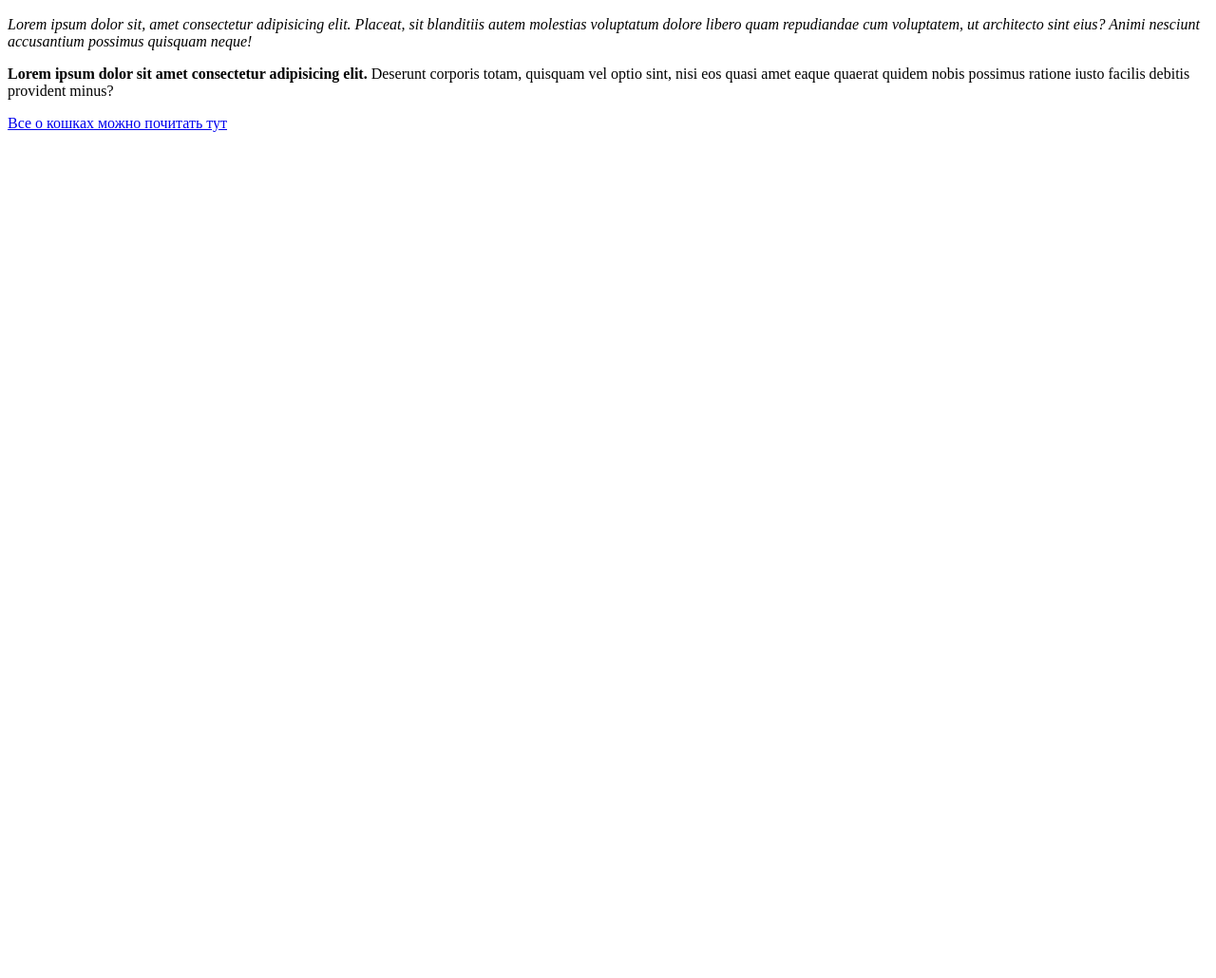
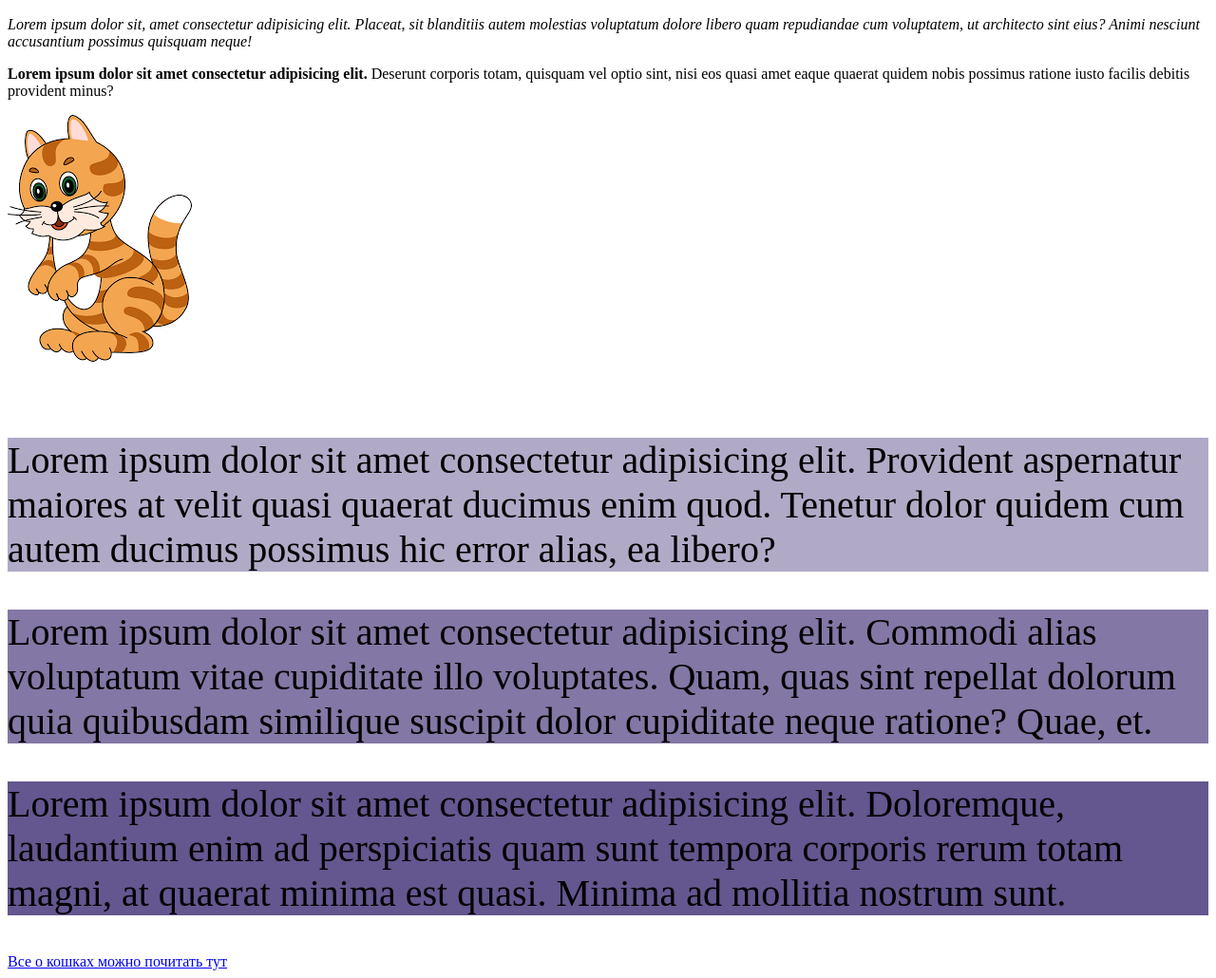
Before and after one commit to AfanasevaEkaterina/ITGS, a plain HTML site: page index.html in a window 1280 px wide. Shown: the part 453-1483 px from the top of the page at 95% size. Before the commit the page ends 800 px from the top, so only its background shows below. Drawn offline with Linux system fonts and the light colour scheme.

Commit message:
add styles

```diff
--- a/index.html
+++ b/index.html
@@ -5,6 +5,8 @@
     <meta http-equiv="X-UA-Compatible" content="IE=edge" />
     <meta name="viewport" content="width=device-width, initial-scale=1.0" />
     <title>Document</title>
+    <link rel="shortcut icon" href="/img/favicon.png" type="image/png">
+    <link rel="stylesheet" href="styles.css">
   </head>
 
   <body>
@@ -18,7 +20,7 @@
       </nav>
     </header>
     <main>
-      <h1>"Профессорка Мерлин - Учёная Кошка"</h1>
+      <h1 class="main__title">"Профессорка Мерлин - Учёная Кошка"</h1>
       <div>
         <img
           src="https://itgirlschool.notion.site/image/https%3A%2F%2Fs3-us-west-2.amazonaws.com%2Fsecure.notion-static.com%2F5bd50942-2151-45d0-bf10-884c9ede5790%2FUntitled.png?table=block&id=65b0eb6e-1be0-4179-a252-072792d4f3db&spaceId=f098cfa4-dc31-41b0-a467-db910d3cff90&width=480&userId=&cache=v2
@@ -27,8 +29,20 @@
         />
       </div>
       <p><i>Lorem ipsum dolor sit, amet consectetur adipisicing elit. Placeat, sit blanditiis autem molestias voluptatum dolore libero quam repudiandae cum voluptatem, ut architecto sint eius? Animi nesciunt accusantium possimus quisquam neque!</i></p>
-      <p> <b>Lorem ipsum dolor sit amet consectetur adipisicing elit.</b> Deserunt corporis totam, quisquam vel optio sint, nisi eos quasi amet eaque quaerat quidem nobis possimus ratione iusto facilis debitis provident minus?</p>
+      <p><b>Lorem ipsum dolor sit amet consectetur adipisicing elit.</b> Deserunt corporis totam, quisquam vel optio sint, nisi eos quasi amet eaque quaerat quidem nobis possimus ratione iusto facilis debitis provident minus?</p>
+      <div style="background-image: url('./img/cat1.png');" class="image"></div>
     </main>
+    <section>
+      <p style="font-size:40px; background-color:rgba(100,86,143,0.5)">
+        Lorem ipsum dolor sit amet consectetur adipisicing elit. Provident aspernatur maiores at velit quasi quaerat ducimus enim quod. Tenetur dolor quidem cum autem ducimus possimus hic error alias, ea libero?
+      </p>
+      <p style="font-size:40px; background-color:rgba(100,86,143,0.8)">
+        Lorem ipsum dolor sit amet consectetur adipisicing elit. Commodi alias voluptatum vitae cupiditate illo voluptates. Quam, quas sint repellat dolorum quia quibusdam similique suscipit dolor cupiditate neque ratione? Quae, et.
+      </p>
+      <p style="font-size:40px; background-color:rgba(100,86,143,1)">
+        Lorem ipsum dolor sit amet consectetur adipisicing elit. Doloremque, laudantium enim ad perspiciatis quam sunt tempora corporis rerum totam magni, at quaerat minima est quasi. Minima ad mollitia nostrum sunt.
+      </p>
+    </section>
     <footer>
       <a href="https://vsookoshkax.ru/">Все о кошках можно почитать тут</a>
     </footer>
--- /dev/null
+++ b/styles.css
@@ -0,0 +1,7 @@
+.main__title {
+    color: blueviolet;
+}
+.image {
+    background-repeat: no-repeat;
+    height: 300px;
+}
```
Also changed, not shown: img/cat1.png (added), img/favicon.png (added).
